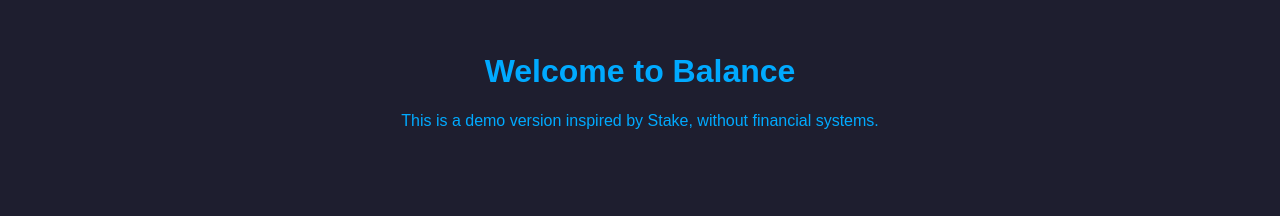
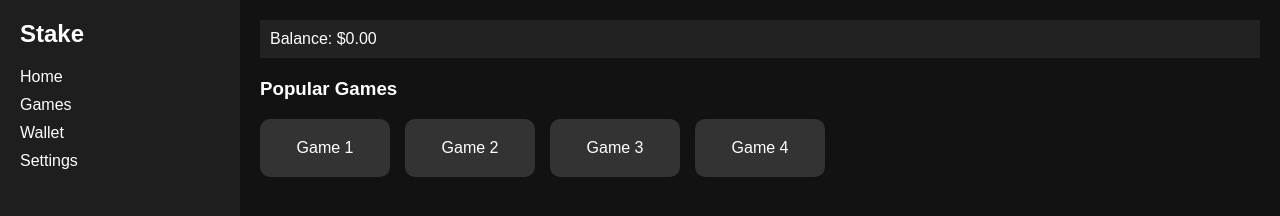
Before and after one commit to kumaririnky/balance-clone, a plain HTML site: page index.html in a window 1280 px wide. Drawn offline with Linux system fonts and the light colour scheme.

Commit message:
Add files via upload

```diff
--- a/index.html
+++ b/index.html
@@ -2,14 +2,35 @@
 <html lang="en">
 <head>
   <meta charset="UTF-8" />
-  <meta name="viewport" content="width=device-width, initial-scale=1.0" />
-  <title>Balance</title>
+  <meta name="viewport" content="width=device-width, initial-scale=1.0"/>
+  <title>Stake Clone</title>
   <link rel="stylesheet" href="style.css" />
 </head>
 <body>
-  <header>
-    <h1>Welcome to Balance</h1>
-    <p>This is a demo version inspired by Stake, without financial systems.</p>
-  </header>
+  <aside class="sidebar">
+    <h2>Stake</h2>
+    <nav>
+      <a href="#">Home</a>
+      <a href="#">Games</a>
+      <a href="#">Wallet</a>
+      <a href="#">Settings</a>
+    </nav>
+  </aside>
+
+  <main class="main-content">
+    <header class="topbar">
+      <span>Balance: $0.00</span>
+    </header>
+
+    <section class="games">
+      <h3>Popular Games</h3>
+      <div class="game-grid">
+        <div class="game-card">Game 1</div>
+        <div class="game-card">Game 2</div>
+        <div class="game-card">Game 3</div>
+        <div class="game-card">Game 4</div>
+      </div>
+    </section>
+  </main>
 </body>
 </html>
--- a/style.css
+++ b/style.css
@@ -1,10 +1,80 @@
 body {
-  background-color: #1e1e2f;
-  color: #00aaff;
-  font-family: sans-serif;
   margin: 0;
-  padding: 2rem;
+  font-family: Arial, sans-serif;
+  display: flex;
+  height: 100vh;
+  background-color: #121212;
+  color: white;
 }
-header {
+
+/* Sidebar */
+.sidebar {
+  width: 200px;
+  background-color: #1e1e1e;
+  padding: 20px;
+}
+.sidebar h2 {
+  margin-top: 0;
+}
+.sidebar nav a {
+  display: block;
+  color: white;
+  text-decoration: none;
+  margin: 10px 0;
+}
+
+/* Main Content */
+.main-content {
+  flex: 1;
+  padding: 20px;
+}
+.topbar {
+  background-color: #222;
+  padding: 10px;
+  margin-bottom: 20px;
+}
+
+/* Games */
+.games .game-grid {
+  display: grid;
+  grid-template-columns: repeat(auto-fill, minmax(120px, 1fr));
+  gap: 15px;
+}
+.game-card {
+  background-color: #333;
+  padding: 20px;
+  text-align: center;
+  border-radius: 10px;
+}
+
+/* Login Page */
+.login-body {
+  background-color: #121212;
+  display: flex;
+  justify-content: center;
+  align-items: center;
+  height: 100vh;
+}
+.login-container {
+  background-color: #1e1e1e;
+  padding: 30px;
+  border-radius: 8px;
   text-align: center;
 }
+.login-container input {
+  display: block;
+  width: 100%;
+  margin: 10px 0;
+  padding: 10px;
+  border: none;
+  border-radius: 4px;
+}
+.login-container button {
+  background-color: #00b894;
+  color: white;
+  padding: 10px;
+  border: none;
+  width: 100%;
+  border-radius: 4px;
+  cursor: pointer;
+}
```
Also changed, not shown: login.html (added, +19 -0 lines).
